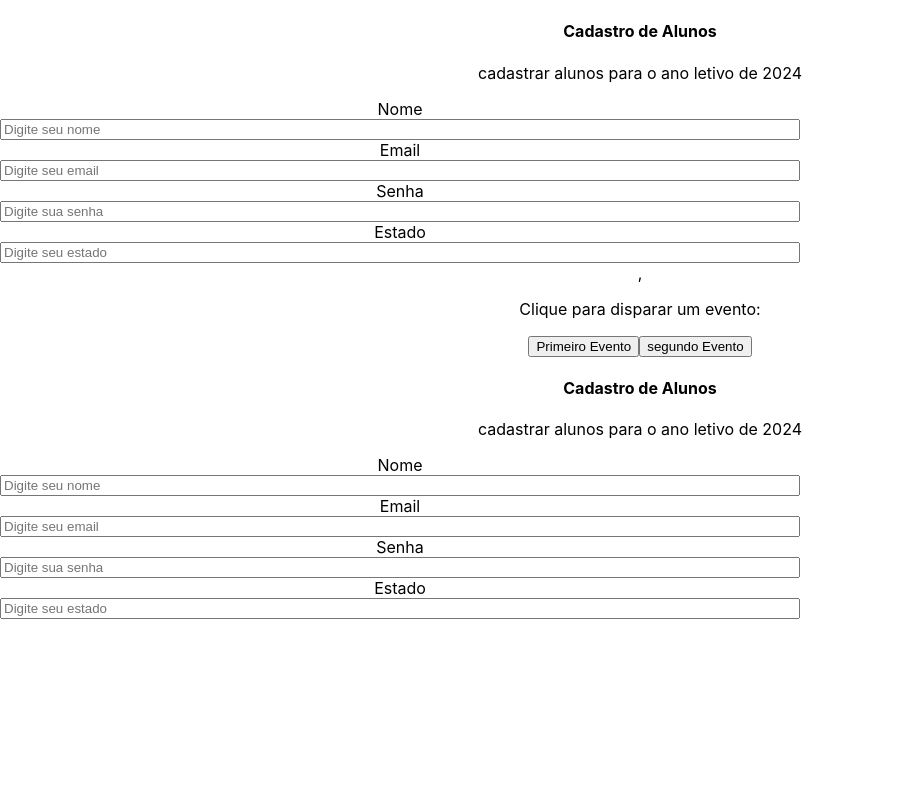
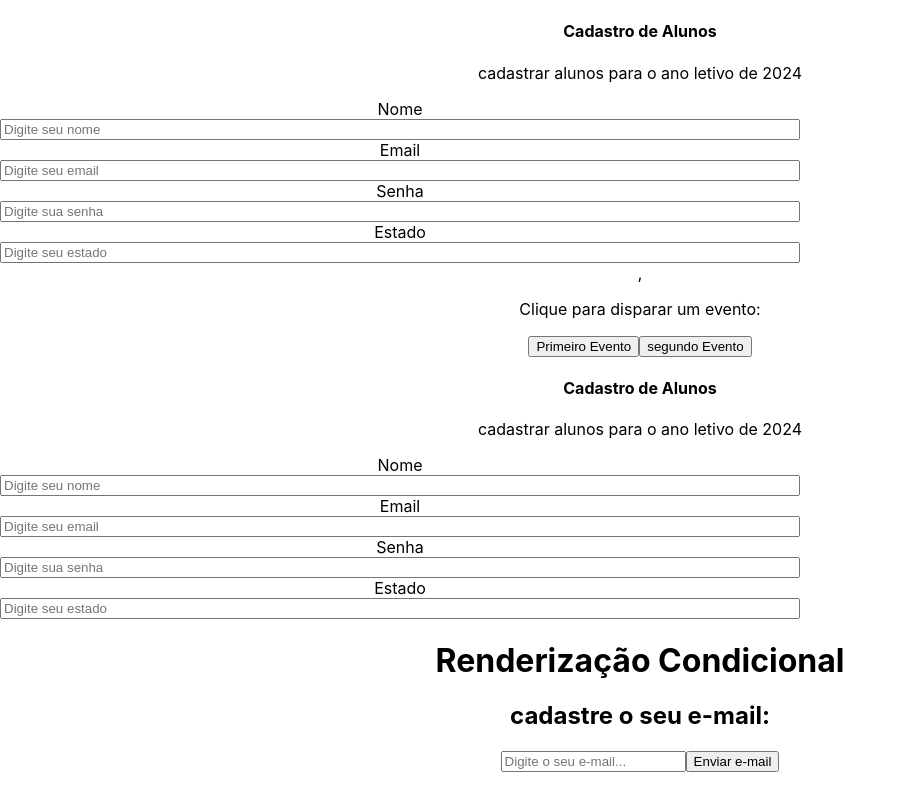
Before and after one commit to LeonardoDMarco/todoList, a React (Create React App) app: page / in a window 1280 px wide. Shown: the whole page, without its empty margins (0-906 px from the left). Built offline with nearby package versions, Linux system fonts and the light colour scheme.

Commit message:
Renderização condicional

```diff
--- a/src/App.js
+++ b/src/App.js
@@ -2,6 +2,7 @@
 import FormPerson from "./pages/FormPerson";
 import Evento from './ComponentEvent';
 import FormPersonRefactor from './pages/FormPerson/FormPessoaRefactor'
+import Condicional from './Condicional';
 
 function App() {
   return (
@@ -9,6 +10,7 @@
       <FormPerson/>,
       <Evento />
       <FormPersonRefactor />
+      <Condicional />
 
     </div>
   );
--- /dev/null
+++ b/src/Condicional/index.jsx
@@ -0,0 +1,36 @@
+import React, { useState } from "react";
+
+
+const Condicional = () => {
+
+    const [email, setEmail] = useState()
+    const [userEmail, setUserEmail] = useState()
+
+    const enviarEmail = (e) => {
+        e.preventDefault()
+        setUserEmail(email)
+        }
+        const limparEmail = () => {
+            setUserEmail('')
+            }
+        return(
+        <div>
+            <h1>Renderização Condicional</h1>
+            <h2>cadastre o seu e-mail:</h2>
+            <form>
+             <input type="email" placeholder="Digite o seu e-mail..." onChange={(e) => setEmail(e.target.value)} />
+             <button type="submit" onClick={enviarEmail}>Enviar e-mail</button>
+             {userEmail && (
+                <div>
+                    <p>o e-mail do usuário é: {userEmail}</p>
+                    <button onClick={limparEmail}>Limpar e-mail</button>
+                </div>
+             )}
+            </form>
+        </div>
+
+    )
+        }
+
+
+export default Condicional;
```
